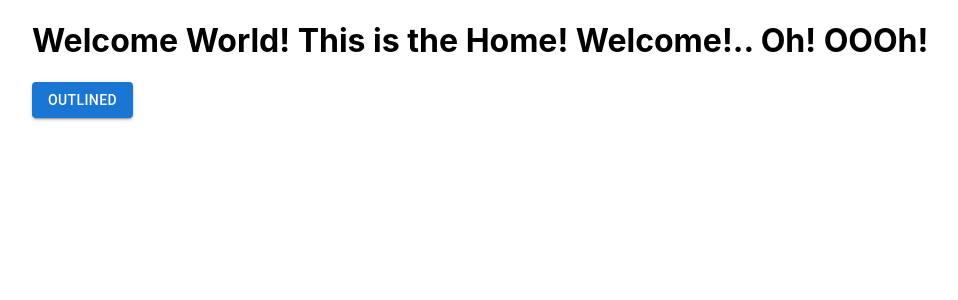
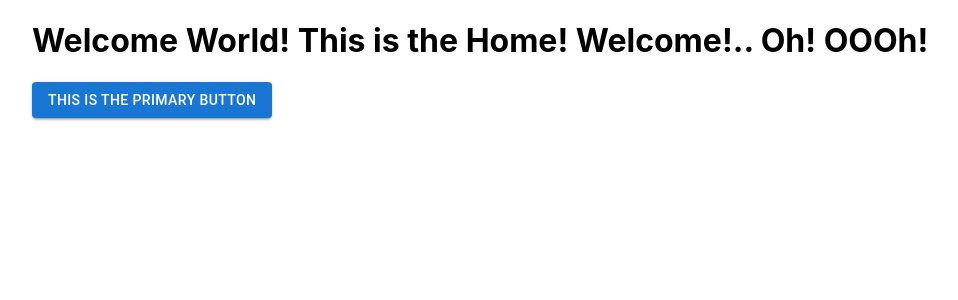
Before and after one commit to hmedasani/appnxt, a Next.js app: page / in a window 1280 px wide. Shown: the top 300 px of the page, without its empty margins (0-958 px from the left). Built offline with nearby package versions, Linux system fonts and the light colour scheme.

Commit message:
refactor: updating home message

```diff
--- a/app/atoms/form/button/index.tsx
+++ b/app/atoms/form/button/index.tsx
@@ -9,11 +9,7 @@ export interface ButtonAtomProps extends CommonProps, ButtonProps {
 const commonAttr = { automationid: 'ButtonAtom' };
 
 const ButtonAtom: React.FC<ButtonAtomProps> = ({ children }) => {
-  return (
-    <Button variant="contained" {...commonAttr}>
-      Outlined
-    </Button>
-  );
+  return <Button variant="contained" {...commonAttr} children={children} />;
 };
 
 export default ButtonAtom;
```
